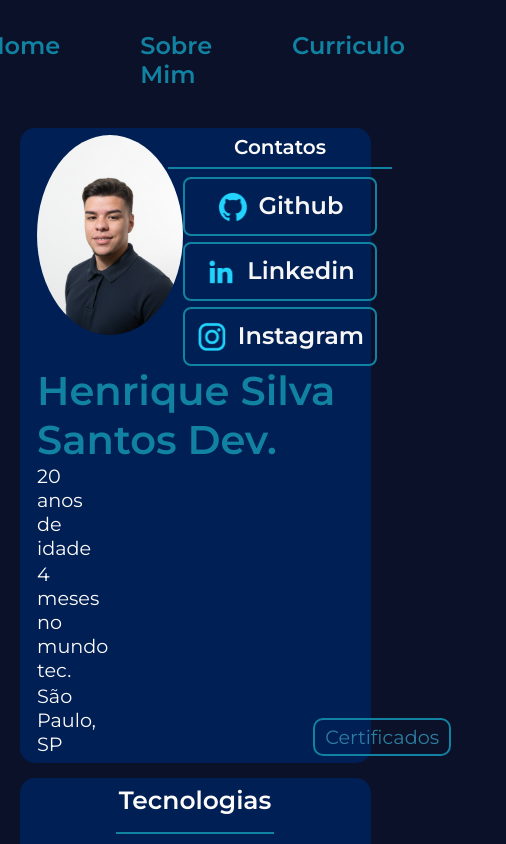
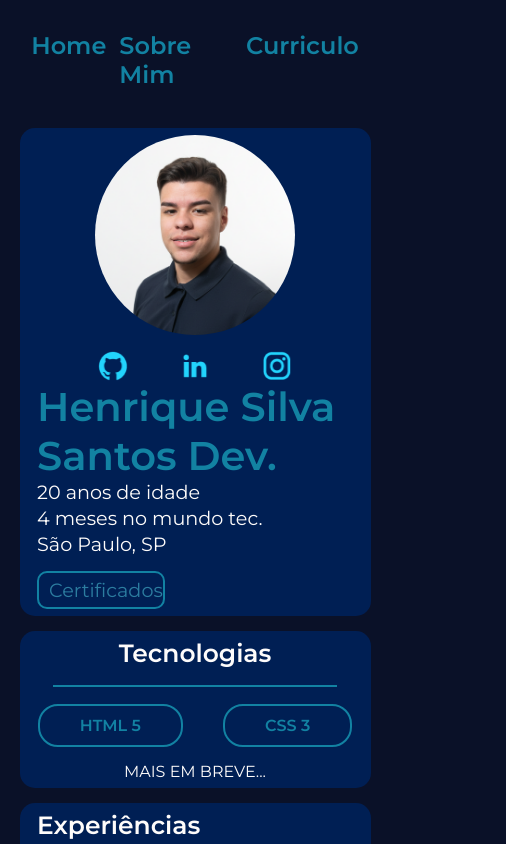
Before and after one commit to rarexxrik/Curriculo, a plain HTML site: page curriculo.html in a window 390 px wide. Shown: the top 844 px of the page, 506 px wide, since content can reach past the window. Drawn offline with Linux system fonts and the light colour scheme.

Commit message:
alterações mobile

```diff
--- a/curriculo.html
+++ b/curriculo.html
@@ -19,24 +19,18 @@
             <div class="corpo__curriculo__infopessoais__primbloco">
                 <img class="corpo__curriculo__infopessoais__primbloco__fotoperfil" src="imagens/fotoperfil.png" alt="Foto de perfil do Henrique">
                 <ul class="corpo__curriculo__infopessoais__primbloco__contatos">
-                    <p class="corpo__curriculo__infopessoais__primbloco__contatos__legenda">Contatos</p>
-                    <li class="corpo__curriculo__infopessoais__primbloco__contatos__linha"></li>
-                    <li>
                         <a class="corpo__curriculo__infopessoais__primbloco__contatos__contato" href="https://www.github.com/rarexxrik" target="_blank" rel="external">
                             <img src="imagens/github.png" alt="Icone github">
-                            Github
                         </a>
                     </li>
                     <li>
                         <a class="corpo__curriculo__infopessoais__primbloco__contatos__contato" href="https://www.linkedin.com/in/henriquesilva2005/" target="_blank" rel="external">
                             <img src="imagens/linkedin.png" alt="Icone Linkedin">
-                            Linkedin
                         </a>
                     </li>
                     <li>
                         <a class="corpo__curriculo__infopessoais__primbloco__contatos__contato" href="https://instagram.com/rarexxrik" target="_blank" rel="external">
                             <img src="imagens/instagram.png" alt="Icone Instagram">
-                            Instagram
                         </a>
                     </li>
                 </ul>
--- a/estilos/style.css
+++ b/estilos/style.css
@@ -210,18 +210,12 @@ img {
     font-weight: 600;
     font-style: normal;
     font-size: 1.5rem;
-    width: 180px;
+    width: 32px;
     text-align: center;
-    border-radius: 8px;
-    border: 2px solid var(--cor-terciaria);
-    padding: 11.5px 5px;
     text-decoration: none;
     color: #F6F6F6;
 }
 
-.corpo__curriculo__infopessoais__primbloco__contatos__contato:hover {
-    background-color: var(--cor-terciaria);
-}
 
 .corpo__curriculo__infopessoais__primbloco__contatos__contato img {
      width: 32px;
@@ -245,9 +239,8 @@ img {
 .corpo__curriculo__infopessoais__dados {
     display: flex;
     font-family: var(--fonte-secundaria);
-    align-items:end;
     font-size: 1.2rem;
-    gap: 205px;
+    gap: 177px;
 }
 
 .corpo__curriculo__infopessoais__dados__subdados {
@@ -265,6 +258,8 @@ img {
     padding: 5px 10px;
     border: 2px solid var(--cor-terciaria);
     border-radius: 10px;
+    width: 10%;
+    height: 0%;
 }
 
 .corpo__curriculo__infopessoais__dados__bot:hover {
@@ -547,13 +542,14 @@ img {
         background-color: var(--cor-terciaria);
     }
 
-    @media (max-width: 1200px) {
+    @media (max-width: 1320px) {
           .cabecalho {
             padding: 8%;
         }
 
         .cabecalho__menu {
             justify-content: center;
+            gap: 13px;
         }
 
         .apresentacao{
@@ -565,4 +561,49 @@ img {
             width: auto;
         }
 
+        .apresentacao__conteudo__foto {
+            border-radius: 30px;
+        }
+
+        .rodape {
+            font-size: 22px;
+        }
+
+        .corpo__curriculo__infopessoais__primbloco {
+            flex-direction: column;
+            align-items: center;
+            gap: 15px;
+        }
+
+
+        .corpo__curriculo__infopessoais__primbloco__contatos {
+            flex-direction: row;
+            gap: 50px;
+        }
+
+        .corpo__curriculo__infopessoais__dados {
+            flex-direction: column;
+            gap: 15px;
+        }
+
+        .corpo__curriculo__infopessoais__dados__bot {
+            width: 33%;
+        }
+
+        .corpo__curriculo__tecno__linha {
+            width: 90%;
+        }
+
+        .corpo__curriculo__exp__cargos {
+            flex-direction: column;
+            padding-left: 5%;
+        }
+
+        .corpo__curriculo__exp__cargos__cargo {
+            text-align: left;
+        }
+
+        .corpo__curriculo__contatos__lista {
+            flex-direction: column;
+        }
     }
```
